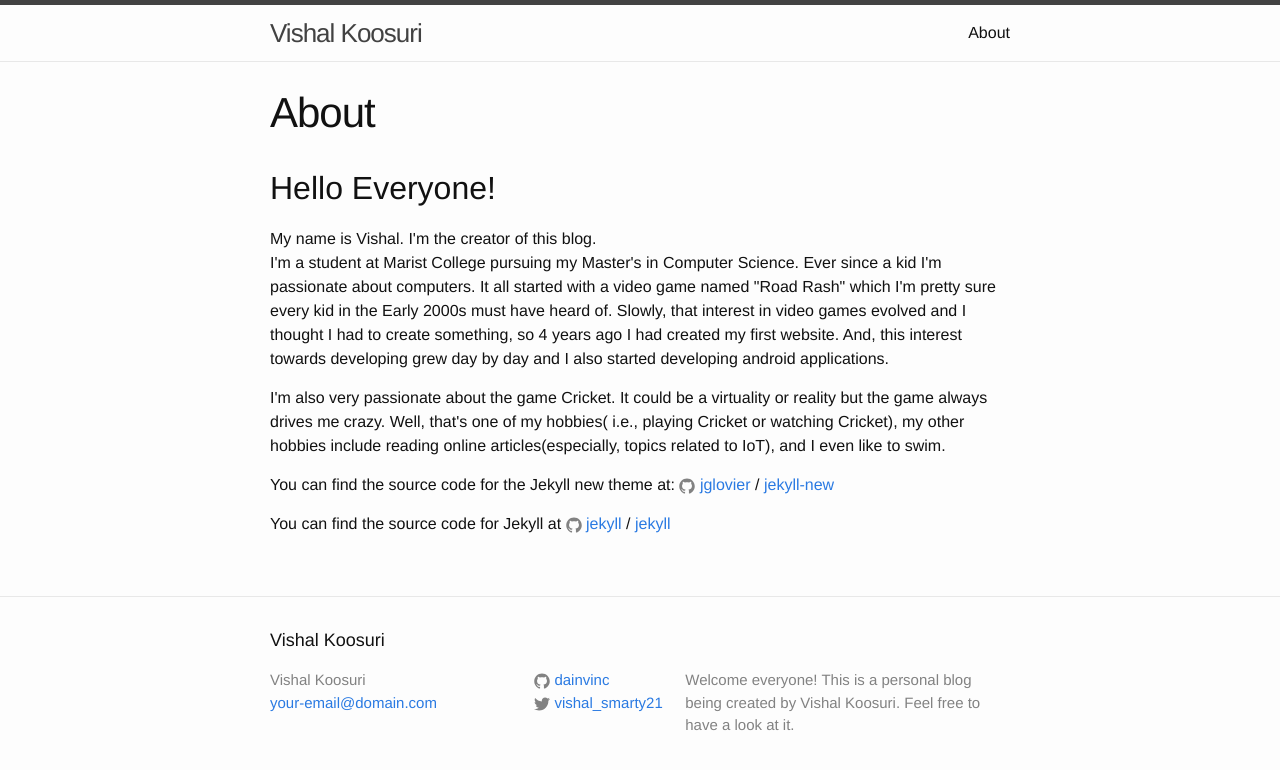
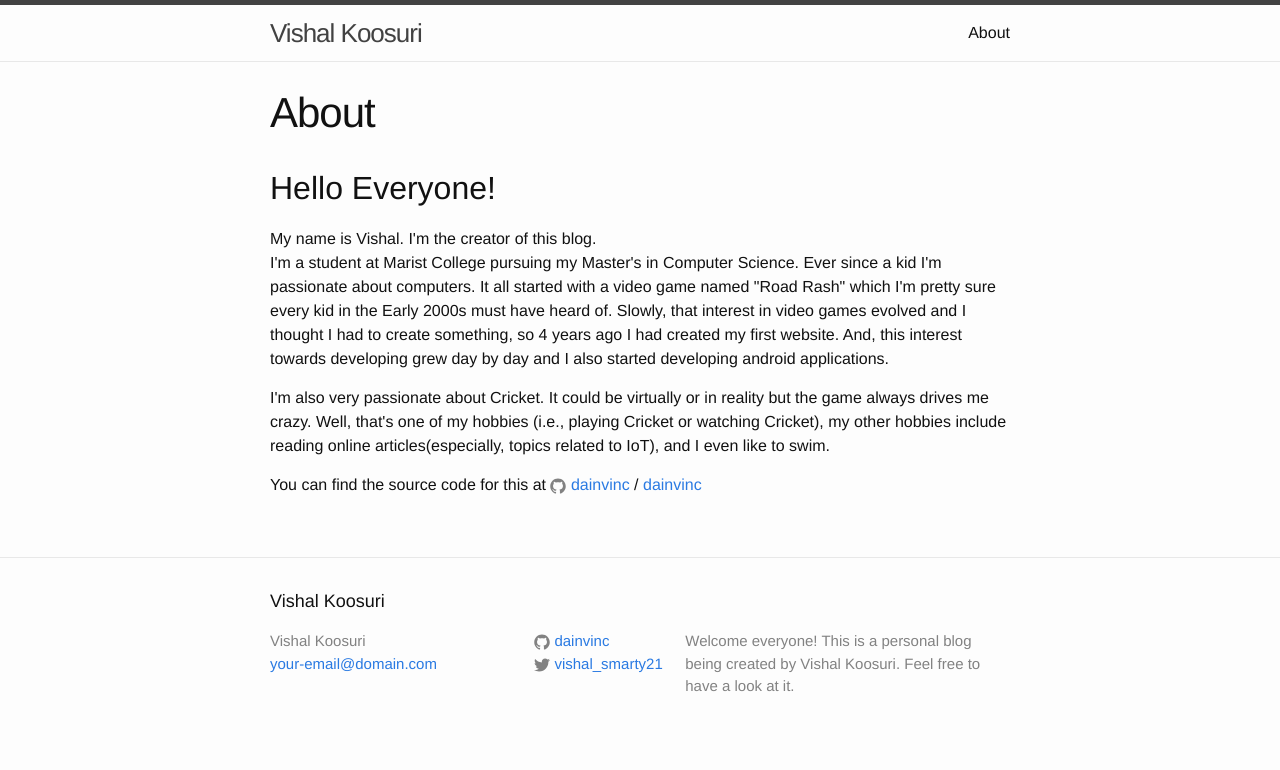
Before and after one commit to dainvinc/dainvinc.github.io, a Jekyll site: the page built from about.md, in a window 1280 px wide. Shown: the top 770 px of the page. Built offline with Jekyll 4.4.1, drawn with Linux system fonts in a browser that asks for light colours.

Commit message:
Added my github link

```diff
--- a/about.md
+++ b/about.md
@@ -13,14 +13,11 @@ must have heard of. Slowly, that interest in video games evolved and I
 thought I had to create something, so 4 years ago I had created my first
 website. And, this interest towards developing grew day by day and I also
 started developing android applications. </p>
-<p>I'm also very passionate about the game Cricket. It could be a virtuality or
-reality but the game always drives me crazy. Well, that's one of my hobbies(
-i.e., playing Cricket or watching Cricket), my other hobbies include reading
+<p>I'm also very passionate about Cricket. It could be virtually or
+in reality but the game always drives me crazy. Well, that's one of my hobbies
+(i.e., playing Cricket or watching Cricket), my other hobbies include reading
 online articles(especially, topics related to IoT), and I even like to swim.</p>
-You can find the source code for the Jekyll new theme at:
-{% include icon-github.html username="jglovier" %} /
-[jekyll-new](https://github.com/jglovier/jekyll-new)
 
-You can find the source code for Jekyll at
-{% include icon-github.html username="jekyll" %} /
-[jekyll](https://github.com/jekyll/jekyll)
+You can find the source code for this at
+{% include icon-github.html username="dainvinc" %} /
+[dainvinc](https://github.com/dainvinc/dainvinc.github.io)
```
